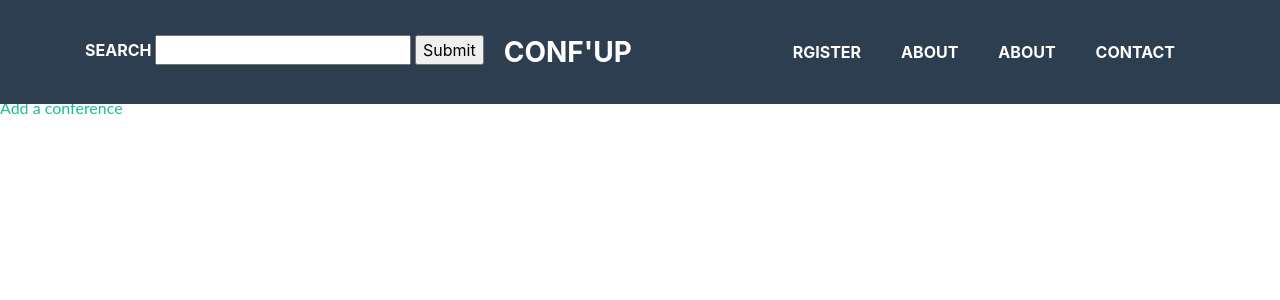
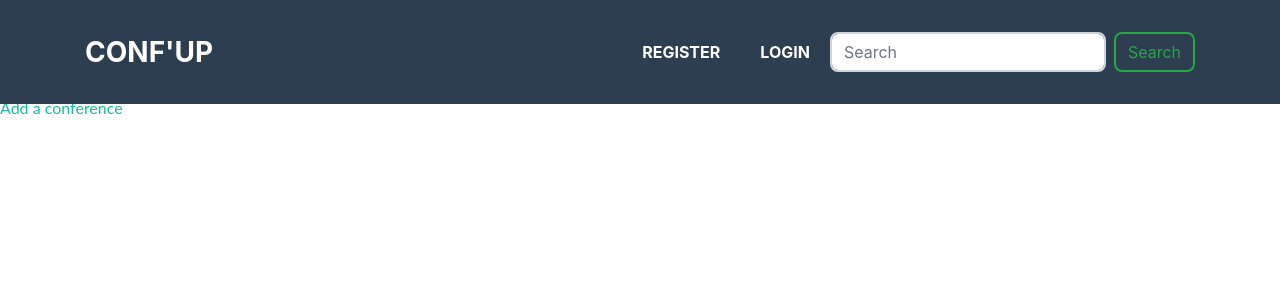
Before and after one commit to alexisljn/conf-up, a Symfony app: template templates/admin/conferences.html.twig in a window 1280 px wide. Shown: the top 300 px of the page. Run offline with Twig, Linux system fonts and the light colour scheme; the template is opened without the code that fills it, so the values that code supplies are empty; some libraries are stand-ins or nearby versions.

Commit message:
Styling navbar

```diff
--- a/src/Controller/ConferenceController.php
+++ b/src/Controller/ConferenceController.php
@@ -106,7 +106,7 @@ class ConferenceController extends AbstractController
                 ];
 
             }
-            dd('totot');
+            //dd('totot');
             return $this->render('conference/unvoted.html.twig', [
                 'conferences' => $unvotedConferences
             ]);
--- a/templates/base.html.twig
+++ b/templates/base.html.twig
@@ -8,32 +8,54 @@
         {% endblock %}
         <nav class="navbar navbar-expand-lg bg-secondary text-uppercase fixed-top" id="mainNav">
             <div class="container">
-                <form action="{{ path('search') }}" method="post">
-                    <label for="search" class="text-white">Search</label>
-                    <input type="text" id="search" name="search" required/>
-                    <input type="submit"/>
-                </form>
-                <a class="navbar-brand js-scroll-trigger" style="margin-left: 20px" href="#page-top">Conf'UP</a>
+                <a class="navbar-brand js-scroll-trigger" href="{{ path('home') }}">Conf'UP</a>
                 <button class="navbar-toggler navbar-toggler-right text-uppercase font-weight-bold bg-primary text-white rounded" type="button" data-toggle="collapse" data-target="#navbarResponsive" aria-controls="navbarResponsive" aria-expanded="false" aria-label="Toggle navigation">
-                    Menu
                     <i class="fas fa-bars"></i>
                 </button>
-                <div class="collapse navbar-collapse" id="navbarResponsive">
+                <div class="collapse navbar-collapse" id="navbarResponsive navbarSupportedContent ">
                     <ul class="navbar-nav ml-auto">
-                        <li class="nav-item mx-0 mx-lg-1">
-                            <a class="nav-link py-3 px-0 px-lg-3 rounded js-scroll-trigger" href="{{ path('register') }}">Rgister</a>
+                        {% if is_granted('ROLE_ADMIN') %}
+                            <li class="nav-item dropdown ">
+                                <a class="nav-link py-3 px-0 px-lg-3 rounded js-scroll-trigger dropdown-toggle" href="#" id="navbarDropdown" role="button" data-toggle="dropdown" aria-haspopup="true" aria-expanded="false">
+                                    Admin
+                                </a>
+                                <div class="dropdown-menu" aria-labelledby="navbarDropdown">
+                                    <a class="dropdown-item" href="{{ path('admin_conferences') }}">Manage Conferences</a>
+                                    <a class="dropdown-item" href="{{ path('create_conference') }}">Add Conference</a>
+                                    <div class="dropdown-divider"></div>
+                                    <a class="dropdown-item" href="{{ path('admin_users') }}">Manage Users</a>
+                                    <a class="dropdown-item" href="{{ path('create_user') }}">Add User</a>
+                                    <div class="dropdown-divider"></div>
+                                    <a class="dropdown-item" href="{{ path('top-ten') }}">Top 10 Conferences</a>
+                                </div>
                             </li>
                             <li class="nav-item mx-0 mx-lg-1">
-                            <a class="nav-link py-3 px-0 px-lg-3 rounded js-scroll-trigger" href="#about">About</a>
+                                <a class="nav-link py-3 px-0 px-lg-3 rounded js-scroll-trigger" href="{{ path('conference_voted') }}">Voted Conferences</a>
                             </li>
                             <li class="nav-item mx-0 mx-lg-1">
-                            <a class="nav-link py-3 px-0 px-lg-3 rounded js-scroll-trigger" href="#about">About</a>
+                                <a class="nav-link py-3 px-0 px-lg-3 rounded js-scroll-trigger" href="{{ path('conference_unvoted') }}">Unvoted Conferences</a>
+                            </li>
+                        {% elseif is_granted('ROLE_USER') %}
+                            <li class="nav-item mx-0 mx-lg-1">
+                                <a class="nav-link py-3 px-0 px-lg-3 rounded js-scroll-trigger" href="{{ path('conference_voted') }}">Voted Conferences</a>
                             </li>
                             <li class="nav-item mx-0 mx-lg-1">
-                            <a class="nav-link py-3 px-0 px-lg-3 rounded js-scroll-trigger" href="#contact">Contact</a>
+                                <a class="nav-link py-3 px-0 px-lg-3 rounded js-scroll-trigger" href="{{ path('conference_unvoted') }}">Unvoted Conferences</a>
                             </li>
+                        {% else %}
+                            <li class="nav-item mx-0 mx-lg-1">
+                                <a class="nav-link py-3 px-0 px-lg-3 rounded js-scroll-trigger" href="{{ path('register') }}">Register</a>
+                            </li>
+                            <li class="nav-item mx-0 mx-lg-1">
+                                <a class="nav-link py-3 px-0 px-lg-3 rounded js-scroll-trigger" href="{{ path('login') }}">Login</a>
+                            </li>
+                        {% endif %}
                     </ul>
                 </div>
+                <form action="{{ path('search') }}" method="post" class="form-inline my-2 my-lg-0">
+                    <input class="form-control mr-sm-2" type="search" name="search" id="search" placeholder="Search" aria-label="Search">
+                    <button class="btn btn-outline-success my-2 my-sm-0" type="submit">Search</button>
+                </form>
             </div>
         </nav>
     </head>
```
Lines whose indentation alone changed are shown as unchanged.
